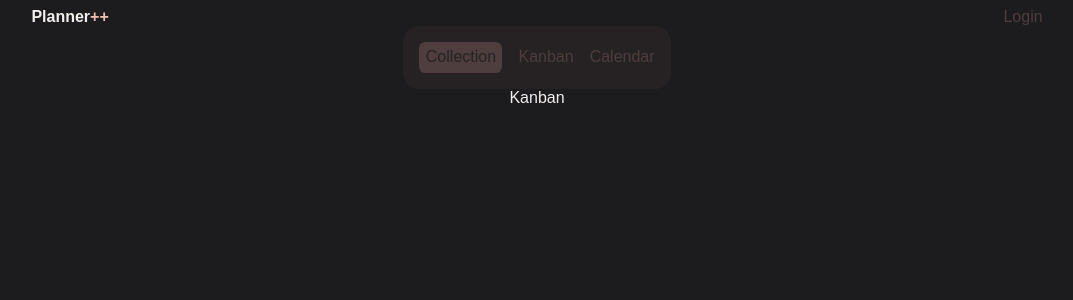
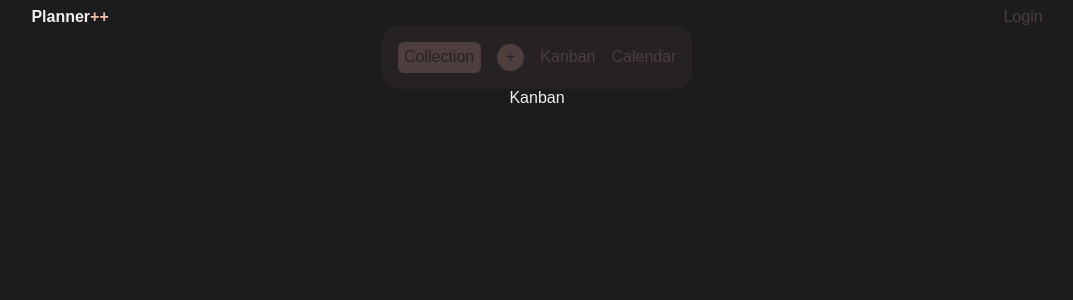
Before and after one commit to Airiinnn/plannerpp-app, a React (Create React App) app: page / in a window 1280 px wide. Shown: the top 300 px of the page, without its empty margins (103-1176 px from the left). Built offline with nearby package versions, Linux system fonts and the light colour scheme.

Commit message:
Added circle button component.

```diff
--- /dev/null
+++ b/src/components/CircleButton/CircleButton.tsx
@@ -0,0 +1,17 @@
+import React from "react";
+
+import "./circle-button.scss"
+import { CircleButtonProps } from "../../types";
+
+function CircleButton({ clickHandler, text }: CircleButtonProps ) {
+  return (
+    <button
+      className="circle-button"
+      onClick={clickHandler}
+    >
+      <span className="circle-button__text">{text}</span>
+    </button>
+  );
+}
+
+export default CircleButton;
--- /dev/null
+++ b/src/components/CircleButton/circle-button.scss
@@ -0,0 +1,22 @@
+@import "../../styles/variables";
+
+.circle-button {
+  aspect-ratio: 1 / 1;
+  border: none;
+  border-radius: 50%;
+  background: $sub-color;
+  color: $sub-alt-color;
+  cursor: pointer;
+  display: flex;
+  align-items: center;
+  justify-content: center;
+  transition: $animation-duration;
+}
+
+.circle-button:hover {
+  background: $main-color;
+}
+
+.circle-button__text {
+  padding: 0.2em;
+}
--- a/src/containers/Navbar/Navbar.tsx
+++ b/src/containers/Navbar/Navbar.tsx
@@ -1,6 +1,7 @@
 import React from "react"
 
 import "./navbar.scss";
+import CircleButton from "../../components/CircleButton/CircleButton";
 import Dropdown from "../../components/Dropdown/Dropdown";
 import NavbarLink from "../../components/NavbarLink/NavbarLink";
 
@@ -8,6 +9,7 @@ function Navbar() {
   return (
     <div className="navbar">
       <Dropdown optionValues={["hello", "world"]} />
+      <CircleButton clickHandler={() => alert("+")} text="+" />
 
       <NavbarLink text="Kanban" redirectPath="/kanban" />
       <NavbarLink text="Calendar" redirectPath="/calendar" />
```
Also changed, not shown: src/types/index.ts (+8 -3 lines).
